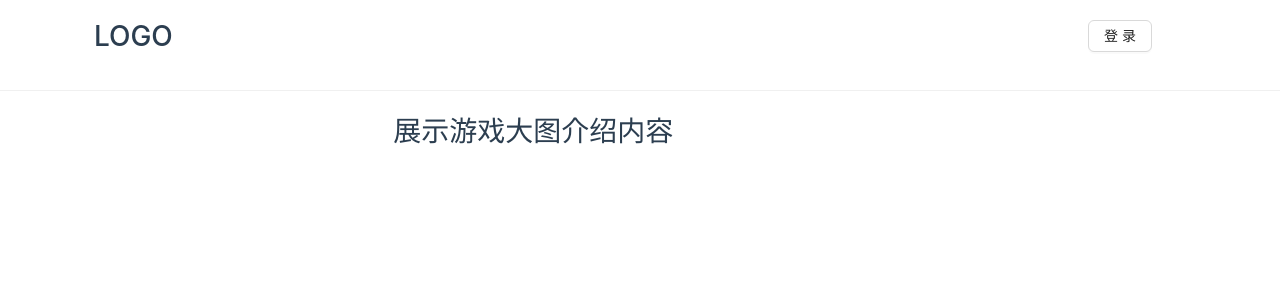
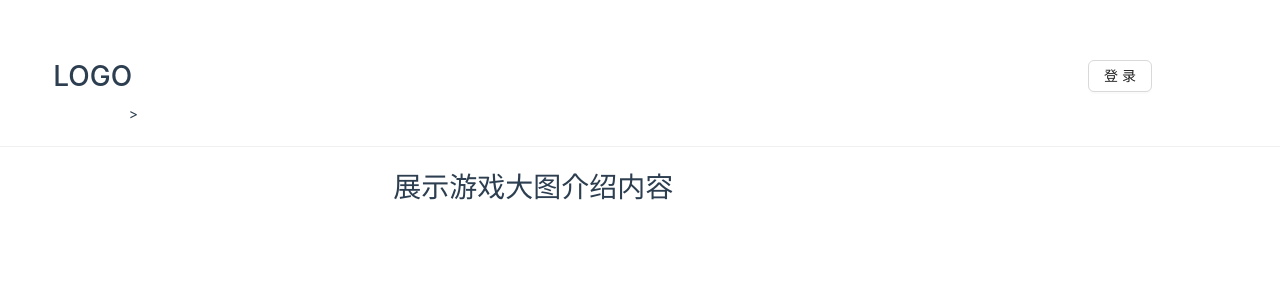
Before and after one commit to WeDAOLabs/ParkingSpaceBattle, a Vue app in the folder client/website/: page / in a window 1280 px wide. Shown: the top 300 px of the page. Built offline with nearby package versions, Linux system fonts and the light colour scheme.

Commit message:
add header component

```diff
--- /dev/null
+++ b/client/website/src/components/Header.vue
@@ -0,0 +1,51 @@
+<template>
+    <div class="index">
+      <a-row class="top-bar">
+        <a-col :offset="1" :span="3">
+          <a-row><h1>LOGO</h1></a-row>>
+        </a-col>
+        <a-col :offset="16" :span="2">
+            <a-button v-if="!isLogin" @click="funcLogin">登录</a-button>
+            <h3 v-else>address:{{ userAddress }}</h3>
+        </a-col>
+    </a-row>
+</div>
+</template>
+
+  <script lang="ts">
+  import {defineComponent, ref, onBeforeMount} from "vue";
+  import {walletData} from '../data/WalletData';
+
+  export default defineComponent({
+    name: "Header",
+
+    components: {},
+    setup() {
+      const isLogin = ref(walletData.isAuth);
+      const userAddress = ref('0x12345');
+
+      const funcLogin = async () => {
+        await walletData.signIn();
+        isLogin.value = walletData.isAuth;
+      };
+
+      onBeforeMount(()=>{
+
+});
+
+      return {
+        isLogin,
+        userAddress,
+        funcLogin
+      };
+    },
+  });
+
+  onBeforeMount(()=>{
+
+  });
+  </script>
+
+  <style scoped>
+
+  </style>
--- a/client/website/src/components/Index.vue
+++ b/client/website/src/components/Index.vue
@@ -1,17 +1,9 @@
 <template>
   <div class="index">
-    <a-row class="top-bar">
-      <a-col :offset="1" :span="3">
-        <h1>LOGO</h1>
-      </a-col>
-      <a-col :offset="16" :span="2">
-        <a-button v-if="!isLogin" @click="funcLogin">登录</a-button>
-        <h3 v-else>address:{{ userAddress }}</h3>
-      </a-col>
-    </a-row>
+    <Header class="margin-top" />
 
     <div v-if="!isLogin">
-      <a-divider/>
+      <a-divider />
       <a-row>
         <a-col :offset="5" :span="10">
           <h1>展示游戏大图介绍内容</h1>
@@ -19,36 +11,31 @@
       </a-row>
     </div>
     <div v-else>
-      <a-divider/>
-      <ParkingList/>
-      <a-divider/>
-      <CarList/>
-
+      <a-divider />
+      <ParkingList />
+      <a-divider />
+      <CarList />
     </div>
-
-
   </div>
 </template>
 
 <script lang="ts">
-import {defineComponent, ref, onBeforeMount, computed} from "vue";
+import { defineComponent, ref, onBeforeMount, onUnmounted } from "vue";
+import Header from "./Header.vue";
 import ParkingList from "./ParkingList.vue";
 import CarList from "./CarList.vue";
+import { walletData } from "../data/WalletData";
+import { EventBus } from "../plugins/EventBus";
+import { GameEventSample } from "../events/GameEventSample";
 
 export default defineComponent({
   name: "Index",
 
-  components: {ParkingList, CarList},
+  components: { Header, ParkingList, CarList },
   setup() {
-    const isLogin = ref(false);
-    const userAddress = ref('0x12345');
+    const isLogin = ref(walletData.isAuth);
 
     const showSkin = ref(false);
-
-
-    const funcLogin = () => {
-      isLogin.value = true;
-    };
 
     // async function someAsyncOperation() {
     //   return new Promise((resolve, reject) => {
@@ -103,11 +90,20 @@ export default defineComponent({
     //   });
     // };
 
+    onBeforeMount(() => {
+      EventBus.instance.on(GameEventSample.event, onSignIn);
+    });
+
+    onUnmounted(()=>{
+      EventBus.instance.off(GameEventSample.event, onSignIn);
+    });
+
+    const onSignIn = ()=>{
+      isLogin.value = true;
+    };
 
     return {
       isLogin,
-      userAddress,
-      funcLogin
     };
   },
 });
@@ -117,6 +113,4 @@ export default defineComponent({
 .top-bar {
   margin-top: -40px;
 }
-
-
 </style>
--- a/client/website/src/data/WalletData.ts
+++ b/client/website/src/data/WalletData.ts
@@ -8,6 +8,7 @@ import { GameEventWalletDisconnect } from "../events/GameEventWalletDisconnect";
 import { StringUtil } from "../core/utils/StringUtil";
 import { GameEventWalletConnected } from "../events/GameEventWalletConnected";
 import { registerDataModel } from "./DataRegister";
+import { GameEventSample } from "../events/GameEventSample";
 
 interface WalletCache {
   address: string;
@@ -19,6 +20,8 @@ const ChainIds = Object.keys(ChainID)
   .map((key) => ChainID[key as keyof typeof ChainID]);
 
 export class WalletData extends Singleton {
+  private _authed: boolean = false;
+
   private _provider: any = null;
   private data: WalletCache = {
     address: "",
@@ -49,6 +52,10 @@ export class WalletData extends Singleton {
     return this._provider;
   }
 
+  public get isAuth(): boolean {
+    return this._authed;
+  }
+
   constructor() {
     super();
     this.registerProviderEvent();
@@ -69,6 +76,10 @@ export class WalletData extends Singleton {
     this.ethereum.on("disconnect", () => {
       EventBus.instance.emit(GameEventWalletDisconnect.event);
     });
+  }
+
+  private saveData() {
+    // TODO
   }
 
   public async isChainValid(): Promise<boolean> {
@@ -141,8 +152,9 @@ export class WalletData extends Singleton {
     this.saveData();
   }
 
-  private saveData() {
-    // TODO
+  public async signIn() {
+    this._authed = true;
+    EventBus.instance.emit(GameEventSample.event);
   }
 }
 export const walletData: Readonly<WalletData> = WalletData.getInstance();
--- /dev/null
+++ b/client/website/src/events/GameEventSample.ts
@@ -0,0 +1,9 @@
+import { GameEventBase } from "./GameEventBase";
+
+export class GameEventSample extends GameEventBase {
+  public static readonly event: string = "game.logic.GameEventSample";
+
+  public get subject(): string {
+    return GameEventSample.event;
+  }
+}
```
Also changed, not shown: client/website/src/assets/erc20_llt.jpg (added), client/website/src/assets/logo_lotloot.jpg (added).
